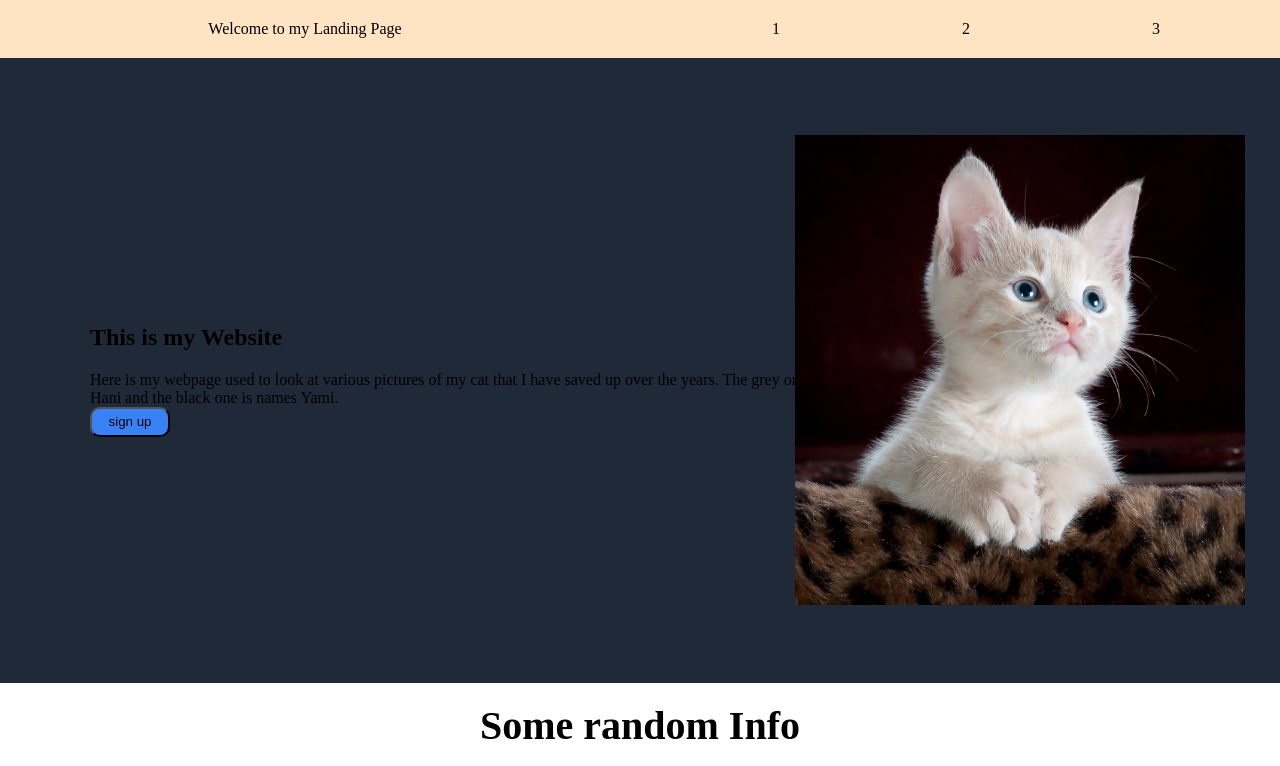
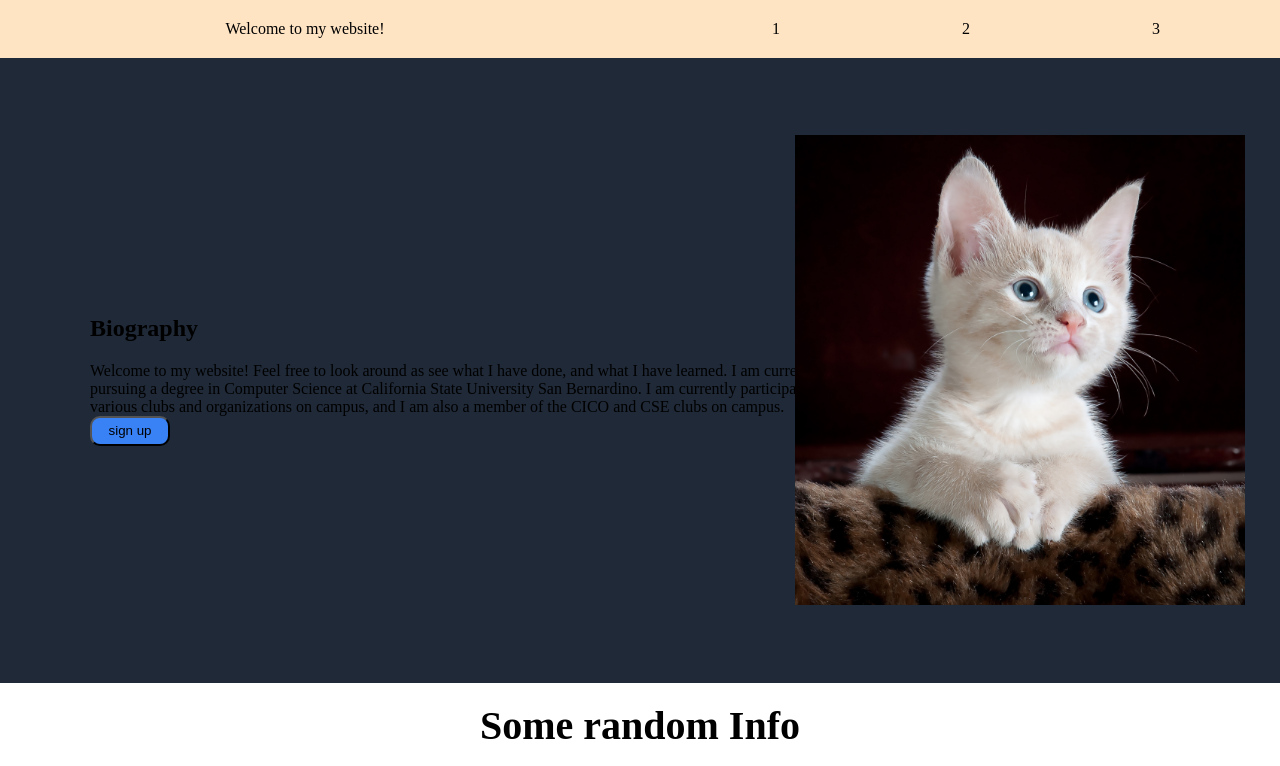
Before and after one commit to PapiSenpai/landing_page, a plain HTML site: page index.html in a window 1280 px wide. Shown: the top 766 px of the page. Drawn offline with Linux system fonts and the light colour scheme.

Commit message:
Personal portfolio conversion

```diff
--- a/index.html
+++ b/index.html
@@ -13,7 +13,7 @@
         <div class="header">
 
             <div class="head">
-                Welcome to my Landing Page
+                Welcome to my website!
             </div>
             <div class="container1">
                 <!-- Instead of putting the links within the classes, change to an ordered list and add anchor links-->
@@ -33,12 +33,13 @@
         <div class="body">
             <div class="container2">
                 <div class="box1">
-                    <h2> This is my Website </h2>
+                    <h2> Biography </h2>
                     <!-- <div class="container7"> -->
                         <p>
-                            Here is my webpage used to look at various pictures of my cat
-                            that I have saved up over the years. The grey one is Hani and the black
-                            one is names Yami.
+                            Welcome to my website! Feel free to look around as see what I have done, and what I have learned. I am
+                            currently pursuing a degree in Computer Science at California State University San Bernardino. I am currently
+                            participating in various clubs and organizations on campus, and I am also a member of the CICO and CSE clubs on campus.
+
                         </p>
                     <!-- </div> -->
                     <button>sign up</button>
```
